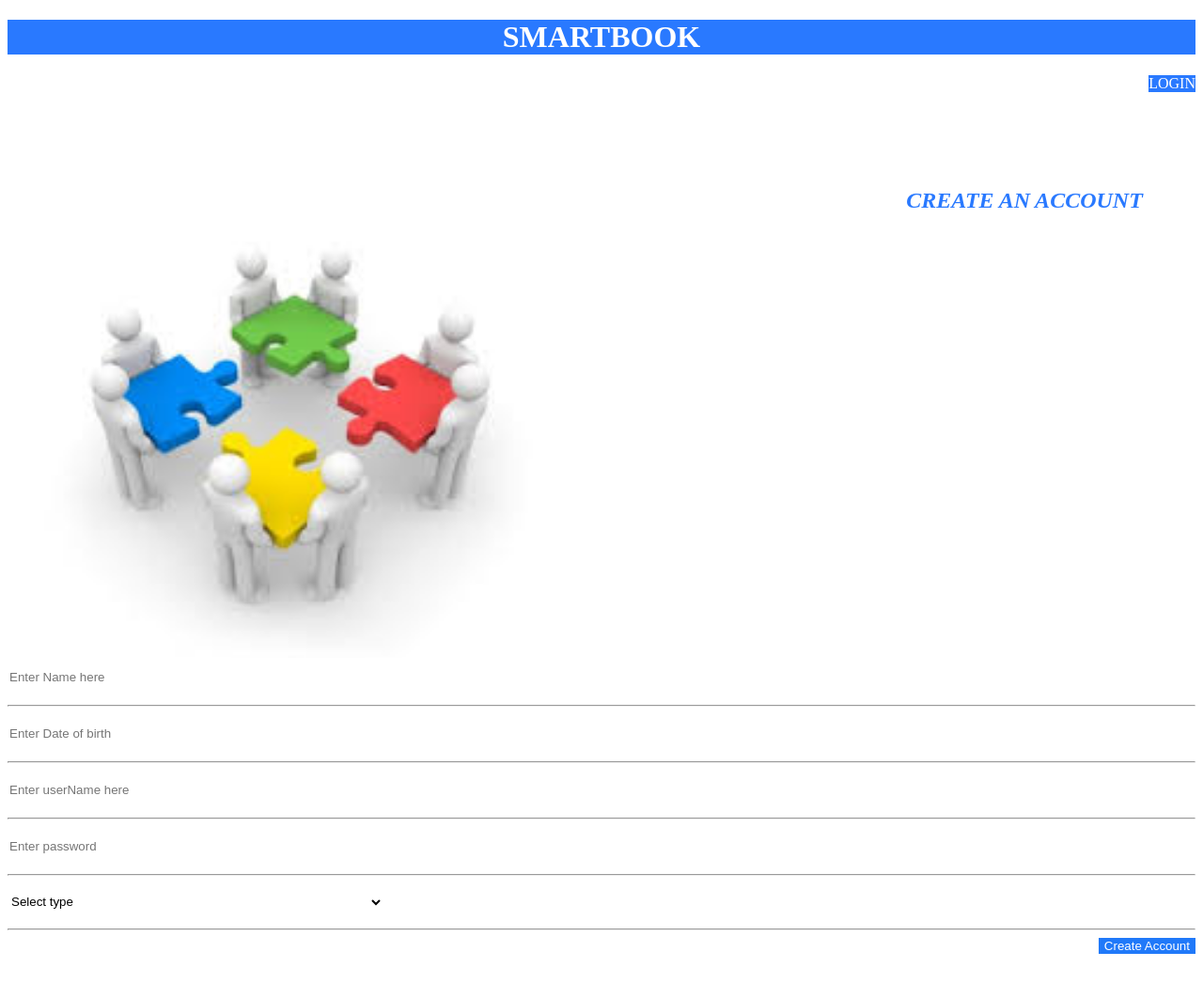
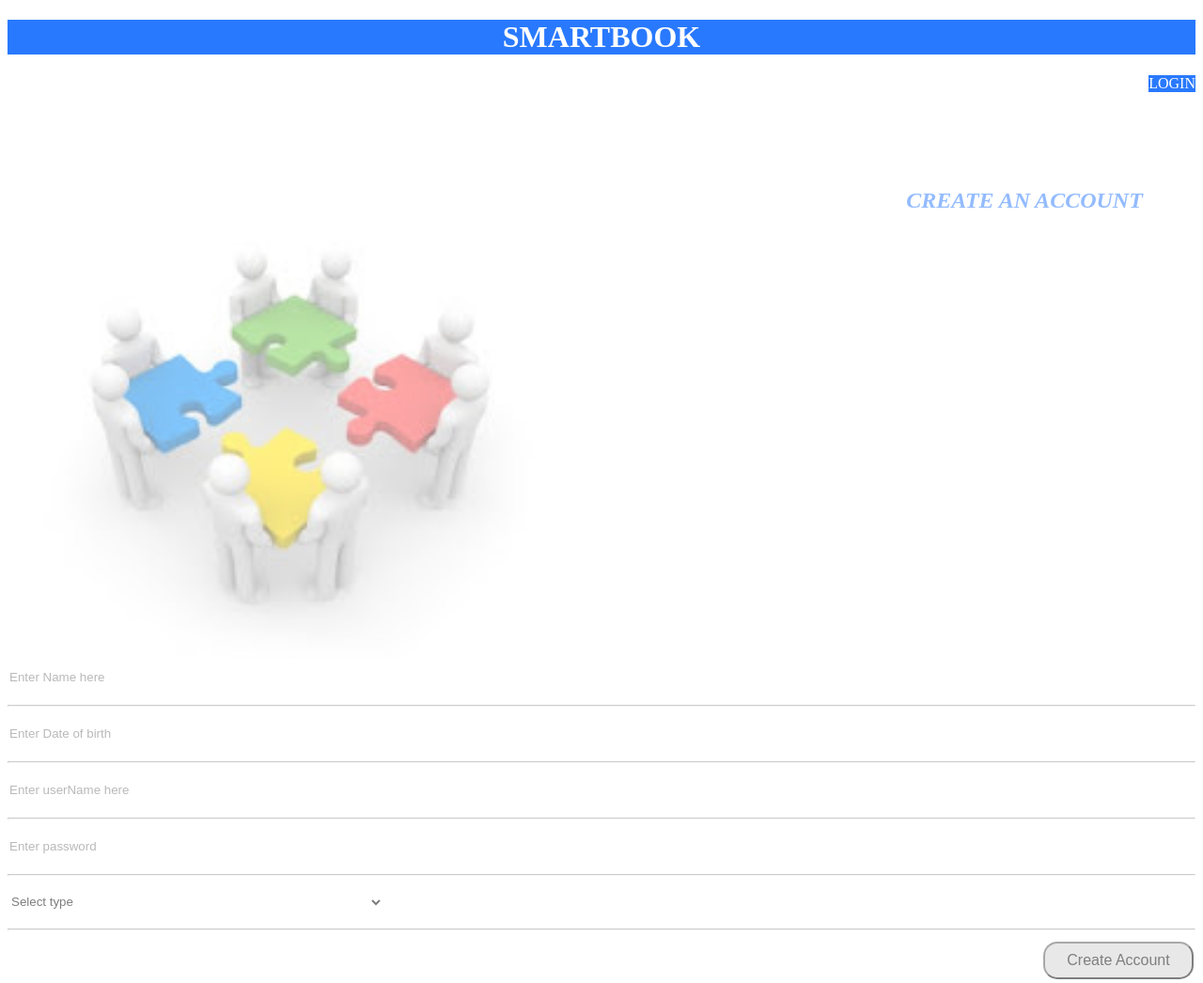
Before and after one commit to smart-glossa/SmartBook, a Java web app: page /html/smartSignup.html in a window 1280 px wide. Shown: the whole page at 94% size. Before the commit the page ends 1015 px from the top, so only its background shows below. Run offline with Tomcat 11, a stand-in JSP engine, Linux system fonts and the light colour scheme.

Commit message:
Adding  Beautify for the below codes

```diff
--- a/WebContent/css/admin.css
+++ b/WebContent/css/admin.css
@@ -1,98 +1,109 @@
-.head{
-	background-color:#2979ff;
+.head {
+    background-color: #2979ff;
+}
 
+h1 {
+    color: #ffffff;
 }
-h1{
-	color: #ffffff;
 
-
-}
-.but{
+.but {
     float: right;
-	border:0;
+    border: 0;
     background-color: #2979ff;
     text-decoration-color: transparent;
     color: #ffffff;
+}
 
-}
-#signin{
+#signin {
     position: absolute;
-
+    opacity: 0.9;
     width: 250px;
     height: 400px;
     background-color: #fafafa;
     z-index: 100;
     display: none;
-	left: 600px;
+}
 
-}
-.sig{
+.sig {
     width: 100%;
     height: 100px;
 }
-h2{
+
+h2 {
     text-align: center;
     color: #2979ff;
 }
-.inp{
+
+.inp {
     border: none;
     background-color: #fafafa;
     outline: none;
     width: 100%;
     height: 40px;
 }
-#form{
+
+#form {
     width: 100%;
-	height:200px;
+    height: 200px;
 }
-#sign{
+
+#sign {
     float: right;
     color: #2979f9;
+}
 
-}
-.empty{
+.empty {
     width: 100%;
     height: 100px;
 }
-.imgd{
+
+.imgd {
     width: 900px;
     height: 500px;
     float: left;
 }
-#img{
+
+#img {
     width: 600px;
     height: 500px;
+}
 
-}
-.login{
+.login {
     position: initial;
-
-	background-color:#ffffff;
+    opacity: 0.5;
+    background-color: #ffffff;
     border: 2px;
     width: 100%;
     height: 500px;
 }
-label{
+
+label {
     font-size: 0;
 }
-.input,select{
+
+.input, select {
     background-color: #ffffff;
     border: 0;
     width: 400px;
     height: 40px;
     outline: none;
 }
-h2{
+
+h2 {
     text-align: center;
     font-style: italic;
     color: #2979ff;
 }
-#lbut{
+
+#lbut {
+    background-color: lightgray;
+    border-radius: 15px;
+    color: black;
+    display: inline-block;
+    font-size: 16px;
+    margin: 4px 2px;
+    cursor: pointer;
+    width: 160px;
+    height: 40px;
     float: right;
-	color: #ffffff;
-	background-color: #2079f9;
-
-	border: 0;
-	size: 20px;
-
 }
--- a/WebContent/html/smartSignup.html
+++ b/WebContent/html/smartSignup.html
@@ -1,5 +1,6 @@
 <!DOCTYPE html>
 <html>
+
 <head>
 	<title></title>
 
@@ -12,10 +13,12 @@
 
 	<script type="text/javascript" src="../js/addadmin.js"></script>
 </head>
+
 <body onload="myFunction()">
 
 
 
 
 </body>
+
 </html>
--- a/WebContent/html/smatLogin.html
+++ b/WebContent/html/smatLogin.html
@@ -1,5 +1,6 @@
 <!DOCTYPE html>
 <html>
+
 <head>
 	<title></title>
 	<link rel="stylesheet" type="text/css" href="../css/admin.css">
@@ -10,10 +11,12 @@
 
 	<script type="text/javascript" src="../js/signin.js"></script>
 </head>
+
 <body onload="myFunction()">
 
 
 
 
 </body>
+
 </html>
--- a/WebContent/js/addadmin.js
+++ b/WebContent/js/addadmin.js
@@ -1,23 +1,23 @@
-$(window).on('load',function() {
-	$(document).on('click','#lbut',function() {
-		var name=$('#Name').val();
-	   var DoB =$('#dob').val();
-		var username=$('#userName').val();
-		var pass=$('#pass').val();
+$(window).on('load', function() {
+    $(document).on('click', '#lbut', function() {
+        var name = $('#Name').val();
+        var DoB = $('#dob').val();
+        var username = $('#userName').val();
+        var pass = $('#pass').val();
         //var image=$('#photo').val();
-		var type=$('#type').val();
-		var url="/smartBook/user?operation=1&Name="+name+"&dob="+DoB+"&userName="+username+"&pass="+pass+"&type="+type;
+        var type = $('#type').val();
+        var url = "/smartBook/user?operation=1&Name=" + name + "&dob=" + DoB + "&userName=" + username + "&pass=" + pass + "&type=" + type;
         $.ajax(url)
             .done(function(result) {
                 var response = JSON.parse(result);
                 // result is the response from Server
                 //console.log(result);  //alert will not display JSONObject, so using console log
-			alert(result);
-      if(response.status==1){
+                //alert(result);
+                if (response.status == 1) {
                     window.location.href = 'nav.html';
                 }
             })
-		.fail(function(result) {  // If any failure, then code will be here
+            .fail(function(result) { // If any failure, then code will be here
                 console.log(result);
             });
 
--- a/WebContent/js/signinValidation.js
+++ b/WebContent/js/signinValidation.js
@@ -5,6 +5,7 @@ function signinValidation() {
     if ((userName == "") || (/^\s*$/.test(userName))) {
         alert("User Name can't blank");
     } else if (userName.match(/^[a-zA-Z0-9]*$/)) {
+
     } else {
         alert("Enter User Name here");
     }
```
Also changed, not shown: WebContent/js/adminValidation.js (+20 -48 lines), WebContent/js/signin.js (+8 -10 lines), WebContent/js/smartLogin.js (+5 -5 lines), WebContent/js/smartSignup.js (+6 -6 lines). Lines whose indentation alone changed are shown as unchanged.
